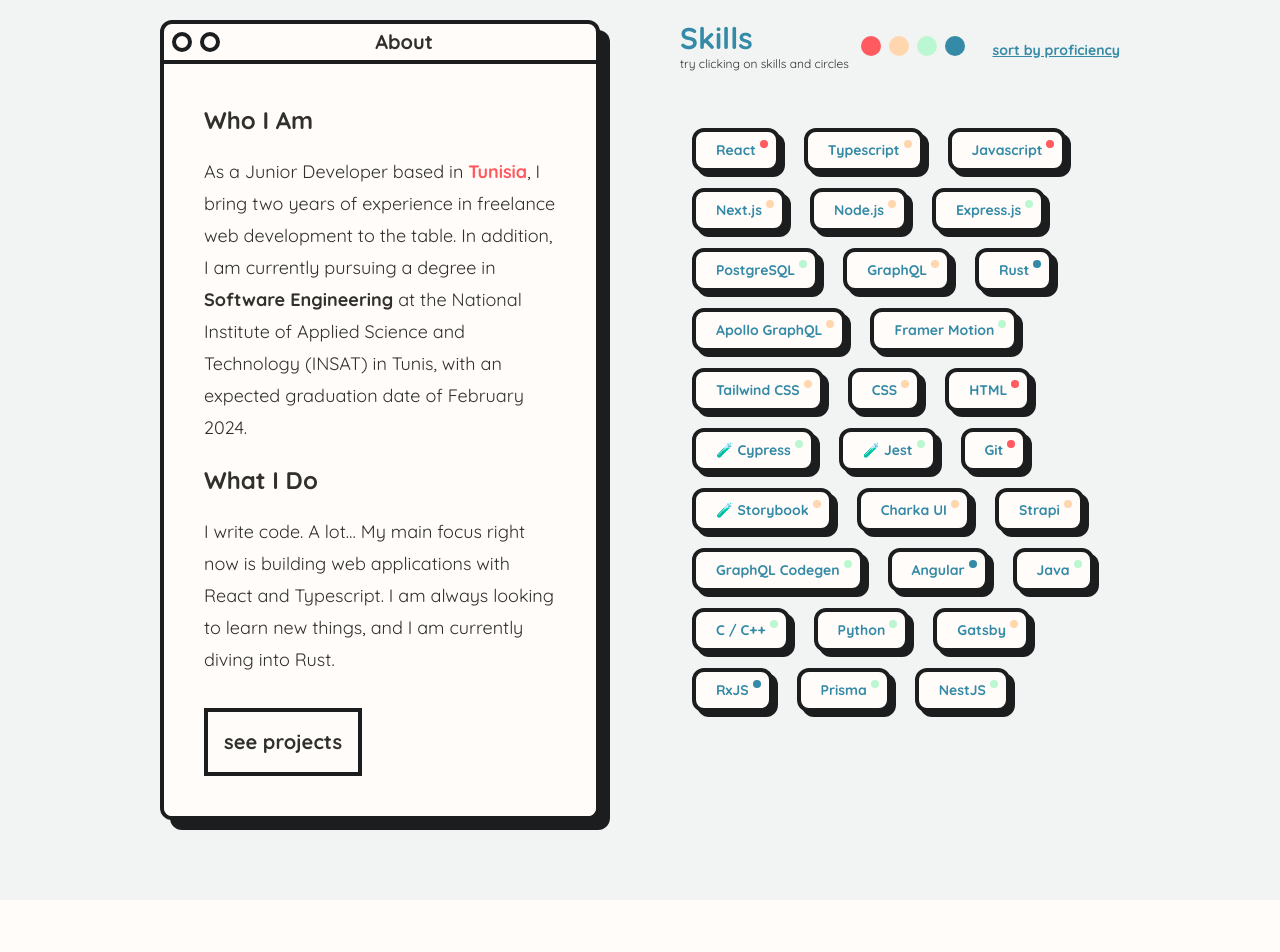
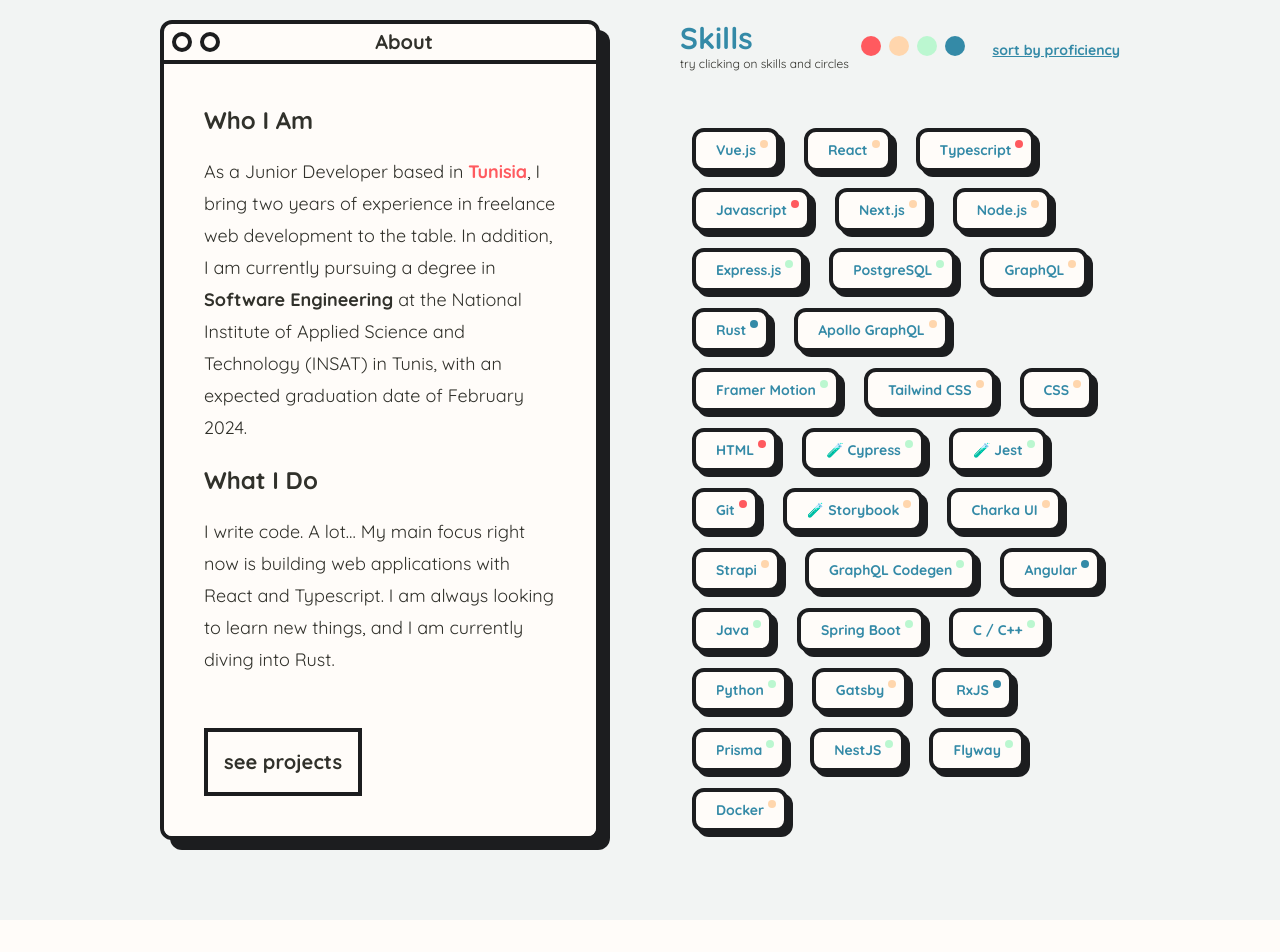
Before and after one commit to TaherJerbi/portfolio-website, a Next.js app: page / in a window 1280 px wide. Shown: the part 860-1812 px from the top of the page. Built offline with nearby package versions, Linux system fonts and the light colour scheme.

Commit message:
update skills

```diff
--- a/src/data/skills.ts
+++ b/src/data/skills.ts
@@ -2,13 +2,18 @@
 
 const SKILLS: Skill[] = [
   {
+    title: "Vue.js",
+    proficiency: SkillProficiency.Advanced,
+    id: "vuejs",
+  },
+  {
     title: "React",
-    proficiency: SkillProficiency.Expert,
+    proficiency: SkillProficiency.Advanced,
     id: "react",
   },
   {
     title: "Typescript",
-    proficiency: SkillProficiency.Advanced,
+    proficiency: SkillProficiency.Expert,
     id: "typescript",
   },
   {
@@ -117,6 +122,11 @@
     id: "java",
   },
   {
+    title: "Spring Boot",
+    proficiency: SkillProficiency.Intermediate,
+    id: "spring-boot",
+  },
+  {
     title: "C / C++",
     proficiency: SkillProficiency.Intermediate,
     id: "c",
@@ -146,6 +156,16 @@
     proficiency: SkillProficiency.Intermediate,
     id: "nestjs",
   },
+  {
+    title: "Flyway",
+    proficiency: SkillProficiency.Intermediate,
+    id: "flyway",
+  },
+  {
+    title: "Docker",
+    proficiency: SkillProficiency.Advanced,
+    id: "docker",
+  },
 ];
 
 export default SKILLS;
```
